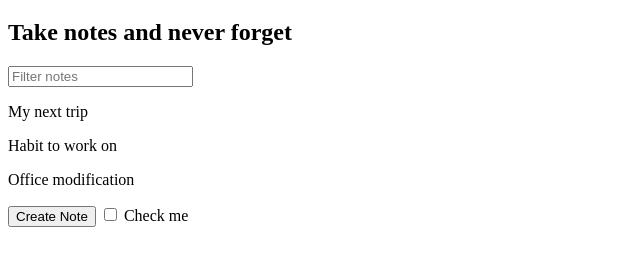
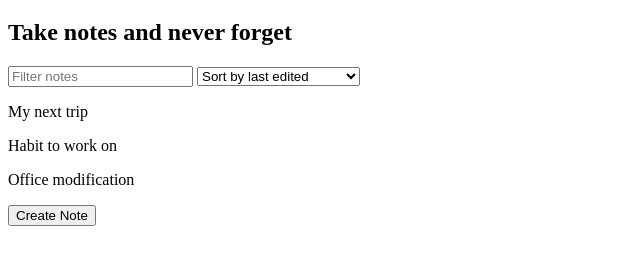
Before and after one commit to keyspress/modern-javascript-bootcamp-2, a plain HTML site: page notes-app/index.html in a window 1280 px wide. Shown: the part 61-326 px from the top of the page, without its empty margins (0-640 px from the left). Drawn offline with Linux system fonts and the light colour scheme.

Commit message:
lecture 60

```diff
--- a/notes-app/index.html
+++ b/notes-app/index.html
@@ -13,12 +13,13 @@
   <h1>Notes App</h1>
   <h2>Take notes and never forget</h2>
   <input id="search-text" type="text" placeholder="Filter notes">
+  <select id="filter-by">
+    <option value="byEdited">Sort by last edited</option>
+    <option value="byCreated">Sort by recently created</option>
+    <option value="alphabetical">Sort alphabetically</option>
+  </select>
   <div id="notes"></div>
   <button id="create-note">Create Note</button>
-  <label for="for-fun">
-    <input type="checkbox" name="for-fun" id="for-fun">
-    Check me
-  </label>
   <script src="notes-app.js"></script>
 </body>
 
--- a/notes-app/notes-app.js
+++ b/notes-app/notes-app.js
@@ -42,6 +42,6 @@ document.querySelector('#search-text').addEventListener('input', e => {
   renderNotes(notes, filters);
 });
 
-document.querySelector('#for-fun').addEventListener('change', e => {
-  console.log(e.target.checked);
+document.querySelector('#filter-by').addEventListener('change', e => {
+  console.log(e.target.value);
 });
```
